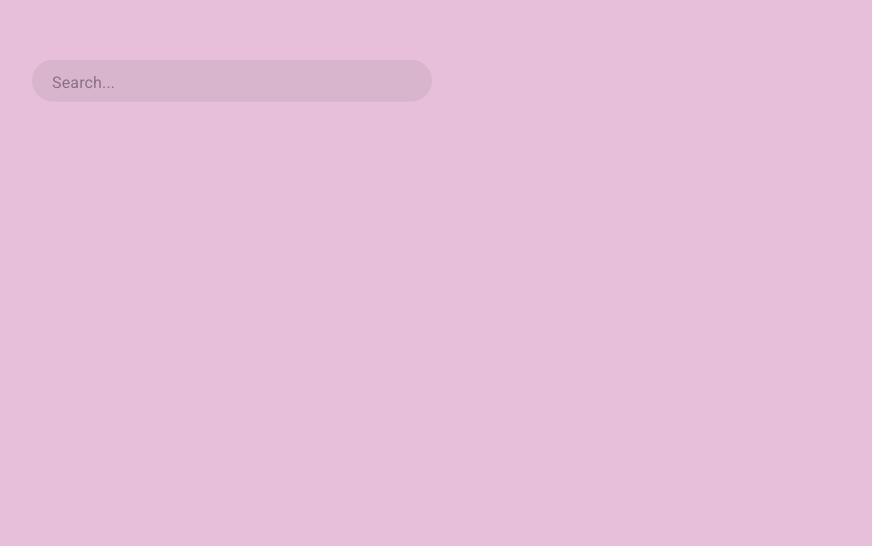
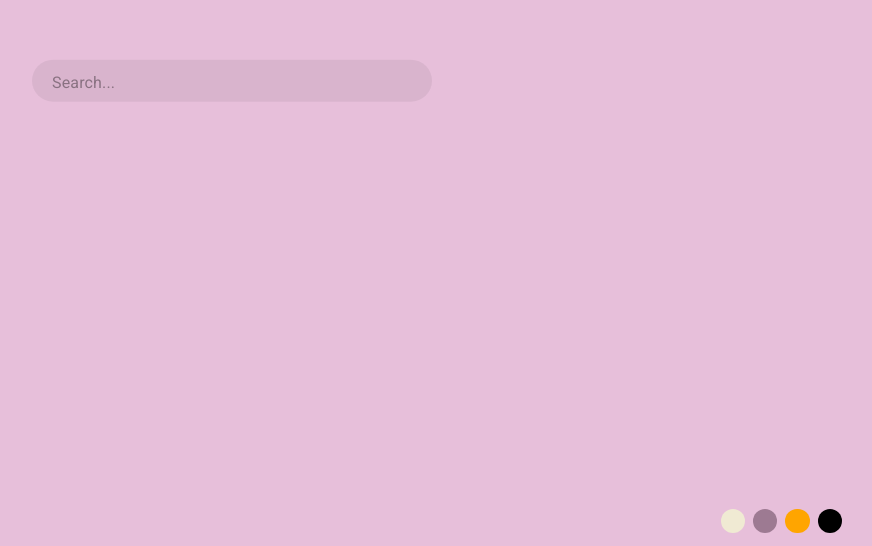
Before and after one commit to leByteBuster/react-phone-directory, a React (Create React App) app: page / in a window 1280 px wide. Shown: the part 254-800 px from the top of the page, without its empty margins (408-1280 px from the left). Built offline with nearby package versions, Linux system fonts and the light colour scheme.

Commit message:
Add buttons to change theme, adjust themes
Clean and change the themes. 4 Themes are now
available. dark, light, rose and orange. Furthermore,
4 buttons are added to switch between the theems.

```diff
--- a/src/App.js
+++ b/src/App.js
@@ -1,63 +1,78 @@
 import './App.css';
 import React, { useState, useMemo } from 'react';
-import ResultsList from './components/ResultList/ResultList.js'; // TODO: same as below
-import SearchBar from './components/SearchBar/SearchBar.js'; // TODO: somtimes i have to specify SearchBar.js directly. why ??
+import CircularButton from './components/CircularButton/CircularButton';
+import ResultsList from './components/ResultList/ResultList'; // TODO: same as below
+import SearchBar from './components/SearchBar/SearchBar'; // TODO: somtimes i have to specify SearchBar.js directly. why ??
 import fetchService from './services/fetchService';
 
 import { createTheme } from '@mui/material/styles';
-import { ThemeProvider, CssBaseline, Box } from '@mui/material';
+import { Box, CssBaseline, ThemeProvider} from '@mui/material';
 
 // TODO: place this outside when working
-const lightTheme = {
+
+const lightTheme = createTheme({
   palette: {
     mode: 'light',
     primary: {
-      main: '#1976d2',
-    },
-    secondary: {
-      main: '#dc004e',
+      main: '#f0ead3',
     },
     background: {
-      default: '#ffffff',
-      paper: '#f5f5f5',
+      //default: '#ffffff',
+      //paper: '#f5f5f5',
     },
   },
-};
+ });
 
-const darkTheme = {
+const orangeTheme = createTheme({
+  palette: {
+    primary: {
+      main: '#FFA500',
+    },
+  },
+});
+
+const darkTheme = createTheme({
   palette: {
     mode: 'dark',
     primary: {
       main: '#000000',
     },
-    secondary: {
-      main: '#000000',
-    },
-    background: {
-      default: '#121212',
-      //paper: '#424242',
-    },
   },
-};
+});
 
-const thirdTheme = {
+const roseTheme = createTheme({
   palette: {
     primary: {
       main: '#E1AFD1',
     },
-    secondary: {
-      main: '#7469B6',
-    },
-    background: {
-      default: '#ffffff',
-      paper: '#424242',
-    },
   },
-};
+});
 
 export default function App() {
+
   const [results, setResults] = useState([]);
-  const [theme, setTheme] = useState('third');
+  const [theme, setTheme] = useState('rose');
+
+  // we need these so the buttons can be styled in their theme color permanently
+  const lightThemePrimaryColor = lightTheme.palette.primary.main;
+  const roseThemePrimaryColor = roseTheme.palette.primary.main;
+  const orangeThemePrimaryColor = orangeTheme.palette.primary.main;
+  const darkThemePrimaryColor = darkTheme.palette.primary.main;
+
+  const currentTheme = useMemo(() => {
+    if (theme === 'light') return lightTheme;
+    if (theme === 'dark') return darkTheme;
+    if (theme === 'orange') return orangeTheme;
+    return roseTheme;
+  }, [theme]);
+
+  const handleClick = (theme) => {
+    toggleTheme(theme)
+  };
+
+  const toggleTheme = (newTheme) => {
+    setTheme(newTheme);
+  };
 
   const handleSearch = (query) => {
     console.log("Query", query)
@@ -77,16 +92,6 @@ export default function App() {
     }
   };
 
-  const currentTheme = useMemo(() => {
-    if (theme === 'light') return createTheme(lightTheme);
-    if (theme === 'dark') return createTheme(darkTheme);
-    return createTheme(thirdTheme);
-  }, [theme]);
-
-  const toggleTheme = (newTheme) => {
-    setTheme(newTheme);
-  };
-
   return (
     <ThemeProvider  theme={currentTheme}>
       <CssBaseline enableColorScheme/>
@@ -99,6 +104,50 @@ export default function App() {
         }}>
         <SearchBar onSearch={handleSearch} listLength={results.length} />
         <ResultsList results={results} />
+        <Box
+          sx={{
+            display: 'flex',
+            justifyContent: 'end',
+            alignItems: 'center',
+            position: 'fixed',
+            gap: '0.8em',
+            bottom: 0,
+            left: 0,
+            width: '100%',
+            height: '4em',
+            paddingRight: '3em',
+            paddingBottom: '1em',
+            //background-color: none;
+          }}>
+          <CircularButton
+            onClick={handleClick}
+            theme="light"
+            color={lightThemePrimaryColor}
+            isActive={theme === 'light'}
+            >
+          </CircularButton>
+          <CircularButton
+            onClick={handleClick}
+            theme="rose"
+            color={roseThemePrimaryColor}
+            isActive={theme === 'rose'}
+            >
+          </CircularButton>
+          <CircularButton
+            onClick={handleClick}
+            theme="orange"
+            color={orangeThemePrimaryColor}
+            isActive={theme === 'orange'}
+            >
+          </CircularButton>
+          <CircularButton
+            onClick={handleClick}
+            theme="dark"
+            color={darkThemePrimaryColor}
+            isActive={theme === 'dark'}
+            >
+          </CircularButton>
+        </Box>
       </Box>
     </ThemeProvider>
   );
--- /dev/null
+++ b/src/components/CircularButton/CircularButton.js
@@ -0,0 +1,26 @@
+import React from 'react';
+import { Button } from '@mui/material';
+
+export default function CircleButton({ onClick, theme, color, isActive }) {
+
+  const handleClick = () => {
+    onClick(theme);
+  };
+
+  return (
+    <Button
+       onClick={handleClick}
+       size="small"
+       variant="contained"
+       disableElevation
+       sx={{
+         minWidth: 0,
+         borderRadius: '50%',
+         height: '3em',
+         width: '3em',
+         backgroundColor: color,
+         backgroundColor: isActive ? 'primary.dark' : color,
+       }}>
+     </Button>
+  );
+}
--- /dev/null
+++ b/src/components/CircularButton/index.js
@@ -0,0 +1 @@
+export { default } from './CircularButton'
```
Also changed, not shown: src/components/CircularButton/CircularButton.scss (added).
